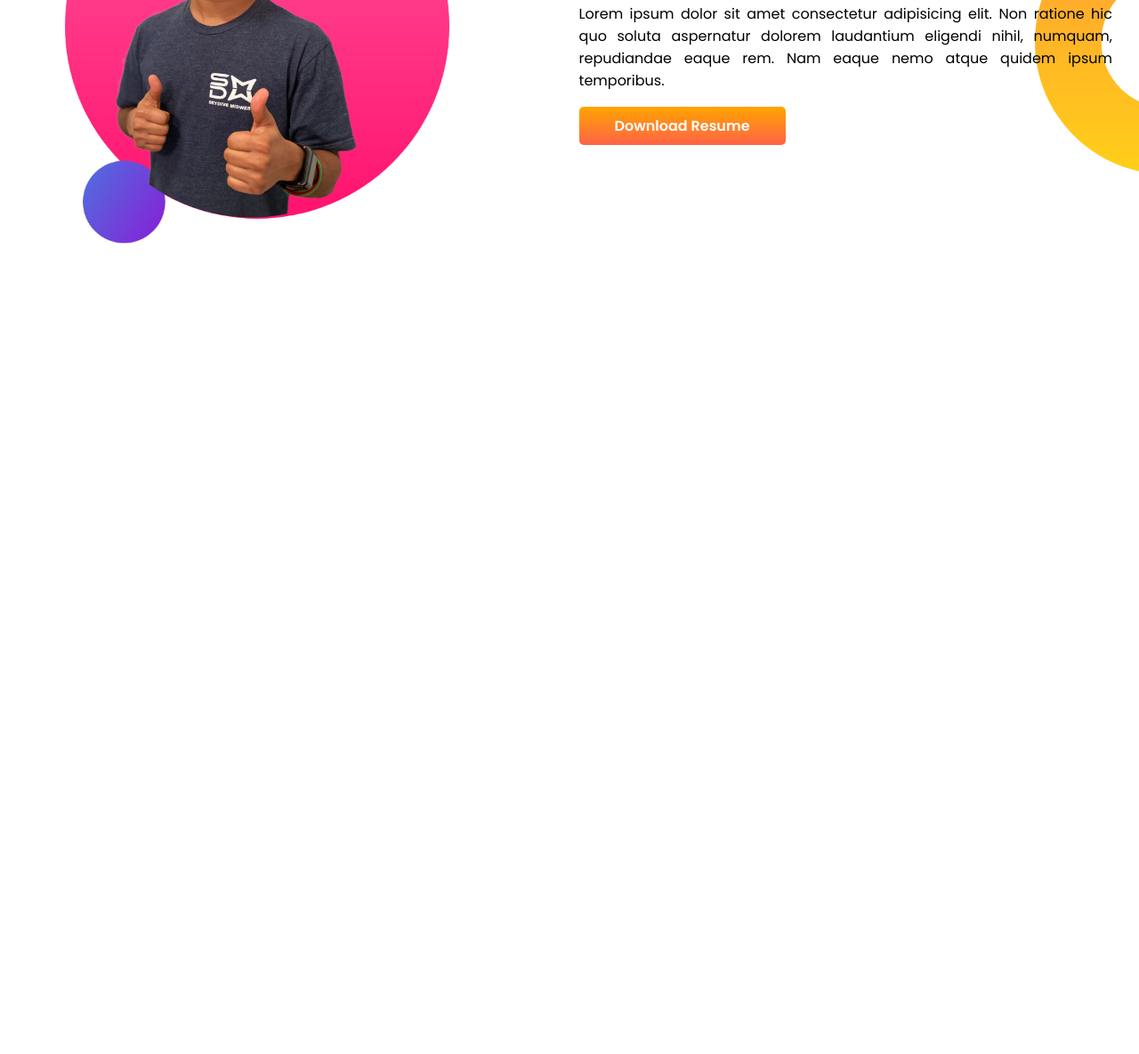
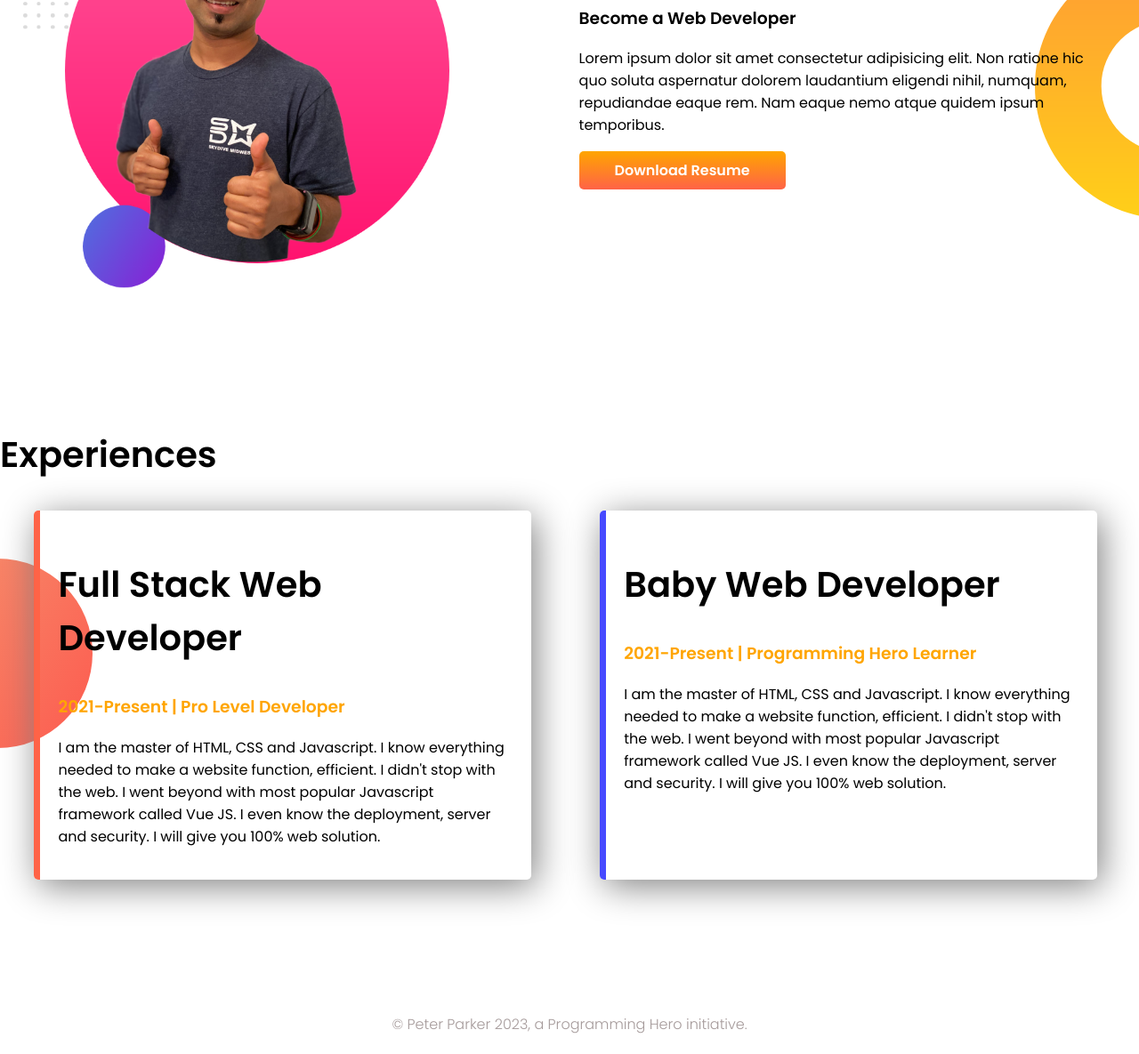
Before and after one commit to bashar4980/Simple_Protfolio, a plain HTML site: page index.html in a window 1280 px wide. Shown: the part 782-1967 px from the top of the page at 89% size. Before the commit the page ends 1163 px from the top, so only its background shows below. Drawn offline with Linux system fonts and the light colour scheme.

Commit message:
Complete design

```diff
--- a/index.html
+++ b/index.html
@@ -13,7 +13,7 @@
 </head>
 
 <body>
-    <section class="top_banner">
+    <section class="top_banner flex_container">
         <div class="half_width">
             <h1>Welcome To</h1>
             <h1><span>Web Development</span> World!</h1>
@@ -31,7 +31,7 @@
 
         </div>
     </section>
-    <section class="dream_big">
+    <section class="dream_big flex_container">
         <div class="half_width">
             <img src="./images/jhankar2.png" alt="">
         </div>
@@ -45,6 +45,32 @@
 
         </div>
     </section>
+    <section class="experiences">
+        <h2>Experiences</h2>
+        <div class="experience_container flex_container">
+            <div class="experience_item">
+                <h2>Full Stack Web Developer</h2>
+                <h3>2021-Present | Pro Level Developer</h3>
+
+                <p>
+                    I am the master of HTML, CSS and Javascript. I know everything needed to make a website function, efficient. I didn't stop with the web. I went beyond with most popular Javascript framework called Vue JS. I even know the deployment, server and security. I will give you 100% web solution.
+                </p>
+            </div>
+            <div class="experience_item">
+                <h2>Baby Web Developer</h2>
+                <h3>2021-Present | Programming Hero Learner</h3>
+
+                <p>
+                    I am the master of HTML, CSS and Javascript. I know everything needed to make a website function, efficient. I didn't stop with the web. I went beyond with most popular Javascript framework called Vue JS. I even know the deployment, server and security. I will give you 100% web solution.
+                </p>
+            </div>
+        </div>
+    </section>
+    <section class="fotter">
+        <center>
+            <h4>© Peter Parker 2023, a Programming Hero initiative.</h4>
+        </center>
+    </section>
 </body>
 
 </html>
--- a/style.css
+++ b/style.css
@@ -1,55 +1,98 @@
-
-body{
+body {
 
     font-family: 'Poppins', sans-serif;
-    text-align: justify;
-    margin: 0;
+
+    margin : 0;
     padding: 0;
 
 }
-.top_banner{
-    background-image: url(./images/top-banner.png);
+
+.top_banner {
+    background-image : url(./images/top-banner.png);
     background-repeat: no-repeat;
 }
-h1{
-    font-size: 45px;
+
+h1 {
+    font-size  : 45px;
     font-weight: 600;
 }
-h1 span{
-    color:orange;
+
+h2 {
+    font-size: 40px;
 }
-section{
-    display: flex;
-    margin-bottom: 100px;
+
+h1 span {
+    color: orange;
 }
-.half_width{
-    width: 50%;
+
+.flex_container {
+    display      : flex;
+    margin-bottom: 150px;
+}
+
+.half_width {
+    width       : 50%;
     padding-left: 2%;
 }
-.half_width img{
+
+.half_width img {
     width: 80%;
 }
-.half_width p{
 
- padding-bottom: 10px;
+.half_width p {
+
+    padding-bottom: 10px;
 }
 
-.Link_btn{
+.Link_btn {
     background-image: linear-gradient(orange, tomato);
-    border-radius: 5px;
-    border:0px;
-    padding: 10px 40px;
-    font-weight: bold;
-    color: #fff;
-    cursor: pointer;
-    text-decoration: none;
-    margin-top: 10px!important;
+    border-radius   : 5px;
+    border          : 0px;
+    padding         : 10px 40px;
+    font-weight     : bold;
+    color           : #fff;
+    cursor          : pointer;
+    text-decoration : none;
+    margin-top      : 10px !important;
 }
-#half-width{
+
+#half-width {
     margin-right: 30px;
 }
-.dream_big{
-    background-image: url(./images/dream-bg.png);
-    background-repeat: no-repeat;
-    background-position:  right;
+
+.dream_big {
+    background-image   : url(./images/dream-bg.png);
+    background-repeat  : no-repeat;
+    background-position: right;
 }
+
+.experiences {
+    background-image   : url(./images/exp-bg.png);
+    background-repeat  : no-repeat;
+    background-position: left;
+}
+
+.experience_container h3 {
+    color: orange;
+}
+
+.experience_item {
+    width      : 40%;
+    margin     : 0px 3%;
+    padding    : 20px;
+    border-radius: 5px;
+
+
+    box-shadow: 5px 7px 40px gray;
+
+}
+.experience_item:nth-child(odd){
+    border-left: 7px solid tomato;
+}
+.experience_item:nth-child(even){
+    border-left: 7px solid rgb(71, 74, 255);
+}
+.fotter h4{
+    color: rgb(162 151 151 / 97%);
+    font-weight: 300;
+}
```
